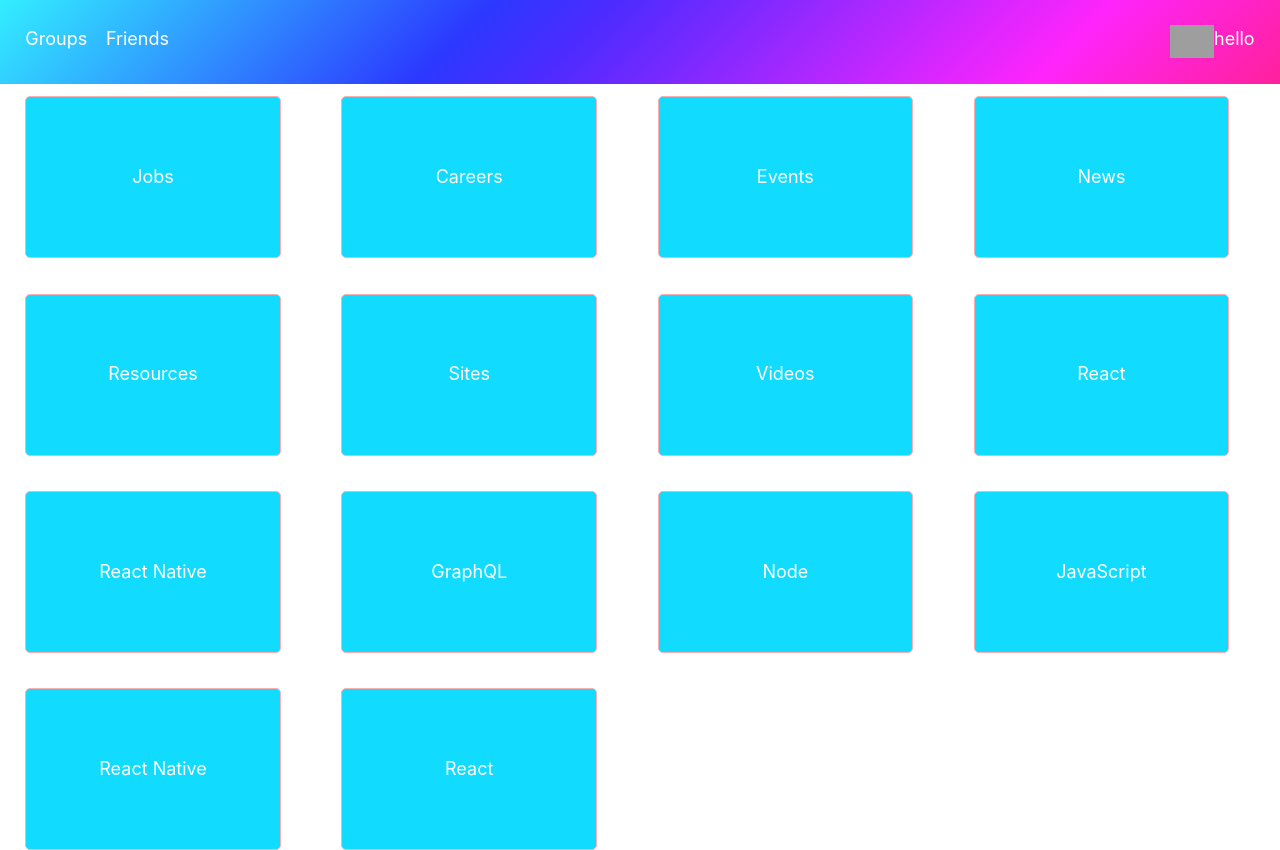
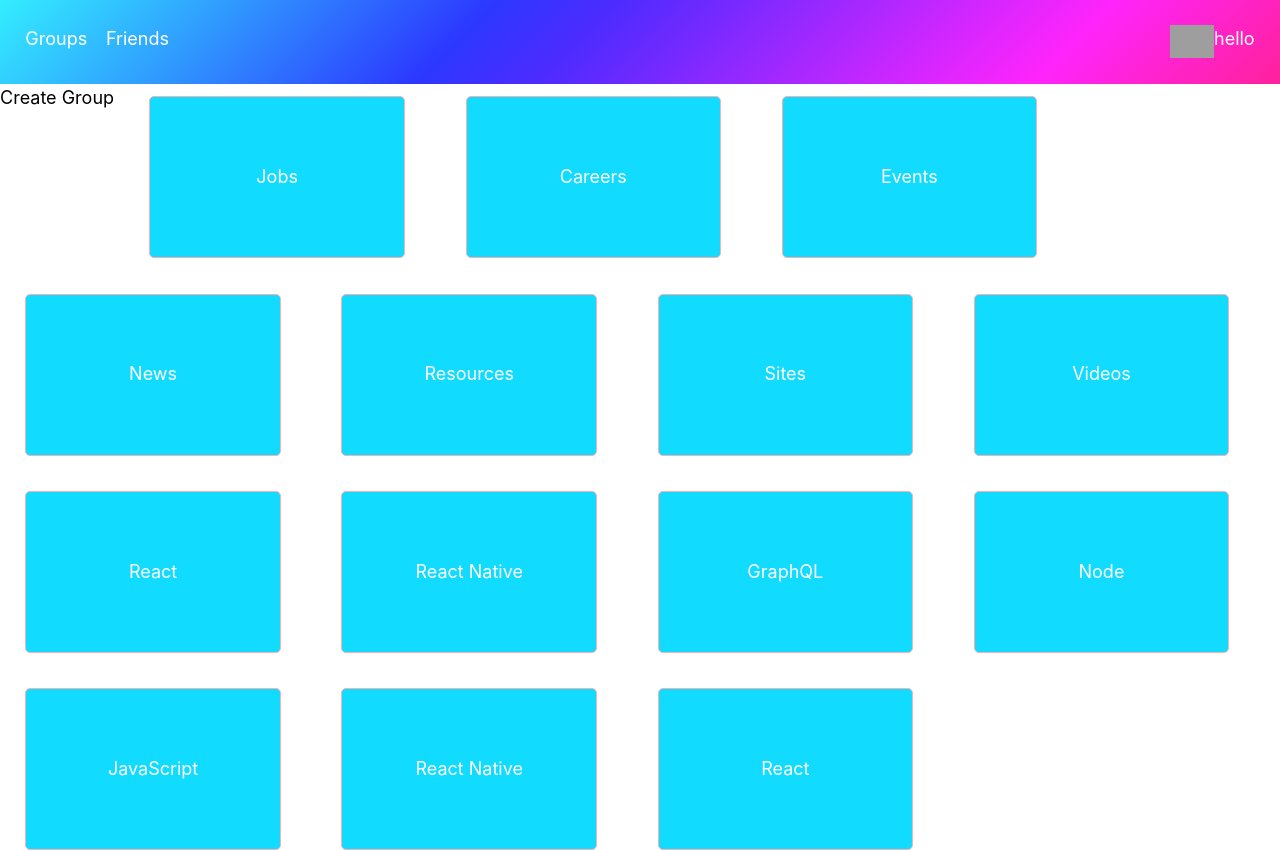
Before and after one commit to M2-Inc/Deeb8, a Next.js app: page /1/topics in a window 1280 px wide. Built offline with nearby package versions, Linux system fonts and the light colour scheme; grey boxes are pictures that could not be loaded.

Commit message:
add in create topic card

```diff
--- a/containers/TopicsContainer.tsx
+++ b/containers/TopicsContainer.tsx
@@ -1,24 +1,47 @@
-import React, { FC, MouseEvent } from 'react';
+import React, { FC, MouseEvent, useState } from 'react';
 import Card from '../components/Card';
 import Router from 'next/router';
+import CreateCardWrapper from '../components/CreateCardWrapper';
+import CreateTopicContainer from '../containers/CreateTopicContainer';
 
 interface TopicsContainerProps {
   group: string | string[];
   topics: string[];
+  setTopics: React.Dispatch<React.SetStateAction<string[]>>;
 }
 
-const TopicsContainer: FC<TopicsContainerProps> = ({ group, topics }) => {
+const TopicsContainer: FC<TopicsContainerProps> = ({
+  group,
+  topics,
+  setTopics,
+}) => {
+  const [isCreatingTopic, setIsCreatingTopic] = useState<boolean>(false);
+
   const handleClickTopic = (e: MouseEvent<HTMLDivElement>) => {
     const topic = e.currentTarget.id.replace(' ', '-').toLowerCase();
     console.log('topic clicked', topic);
     Router.push(`/${group}/${topic}`);
   };
 
-  const topicsList = topics.map((topic) => (
+  const topicsList = topics.map((topic, setTopics) => (
     <Card key={topic} name={topic} handleClick={handleClickTopic} />
   ));
 
-  return <div className="topics-container">{topicsList}</div>;
+  return (
+    <div className="topics-container">
+      <CreateCardWrapper
+        context="group"
+        open={isCreatingTopic}
+        setOpen={setIsCreatingTopic}
+      >
+        <CreateTopicContainer
+          setOpen={setIsCreatingTopic}
+          setTopics={setTopics}
+        />
+      </CreateCardWrapper>
+      {topicsList}
+    </div>
+  );
 };
 
 export default TopicsContainer;
```
